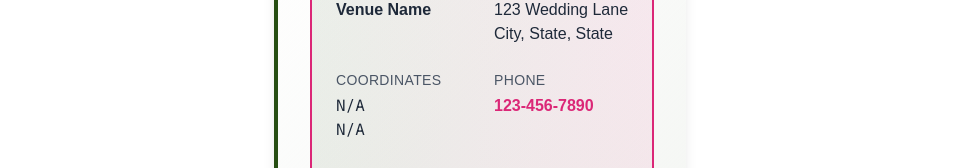
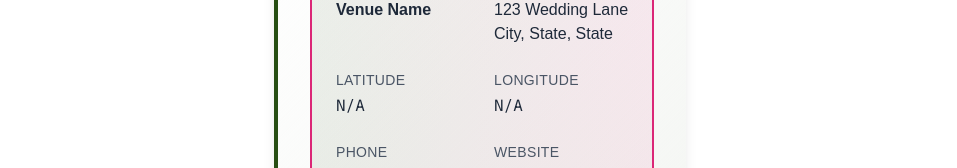
Before and after one commit to tori-ops/hybrid-stationary, a Next.js app: page /invite in a window 1280 px wide. Shown: the part 176-344 px from the top of the page, without its empty margins (160-1117 px from the left). Built offline with nearby package versions, Linux system fonts and the light colour scheme; no server answers.

Commit message:
Update venue info display - show Latitude and Longitude as separate labeled fields for clarity

```diff
--- a/src/components/VenueInfo.tsx
+++ b/src/components/VenueInfo.tsx
@@ -33,11 +33,17 @@ export default function VenueInfo({ config }: { config?: any }) {
           </div>
           <div>
             <p className="text-xs md:text-sm text-gray-600 uppercase tracking-wide mb-1">
-              Coordinates
+              Latitude
             </p>
             <p className="text-sm md:text-base text-gray-800 font-mono">
               {venue.latitude ? `${venue.latitude.toFixed(6)}` : 'N/A'}
-              <br />
+            </p>
+          </div>
+          <div>
+            <p className="text-xs md:text-sm text-gray-600 uppercase tracking-wide mb-1">
+              Longitude
+            </p>
+            <p className="text-sm md:text-base text-gray-800 font-mono">
               {venue.longitude ? `${venue.longitude.toFixed(6)}` : 'N/A'}
             </p>
           </div>
```
